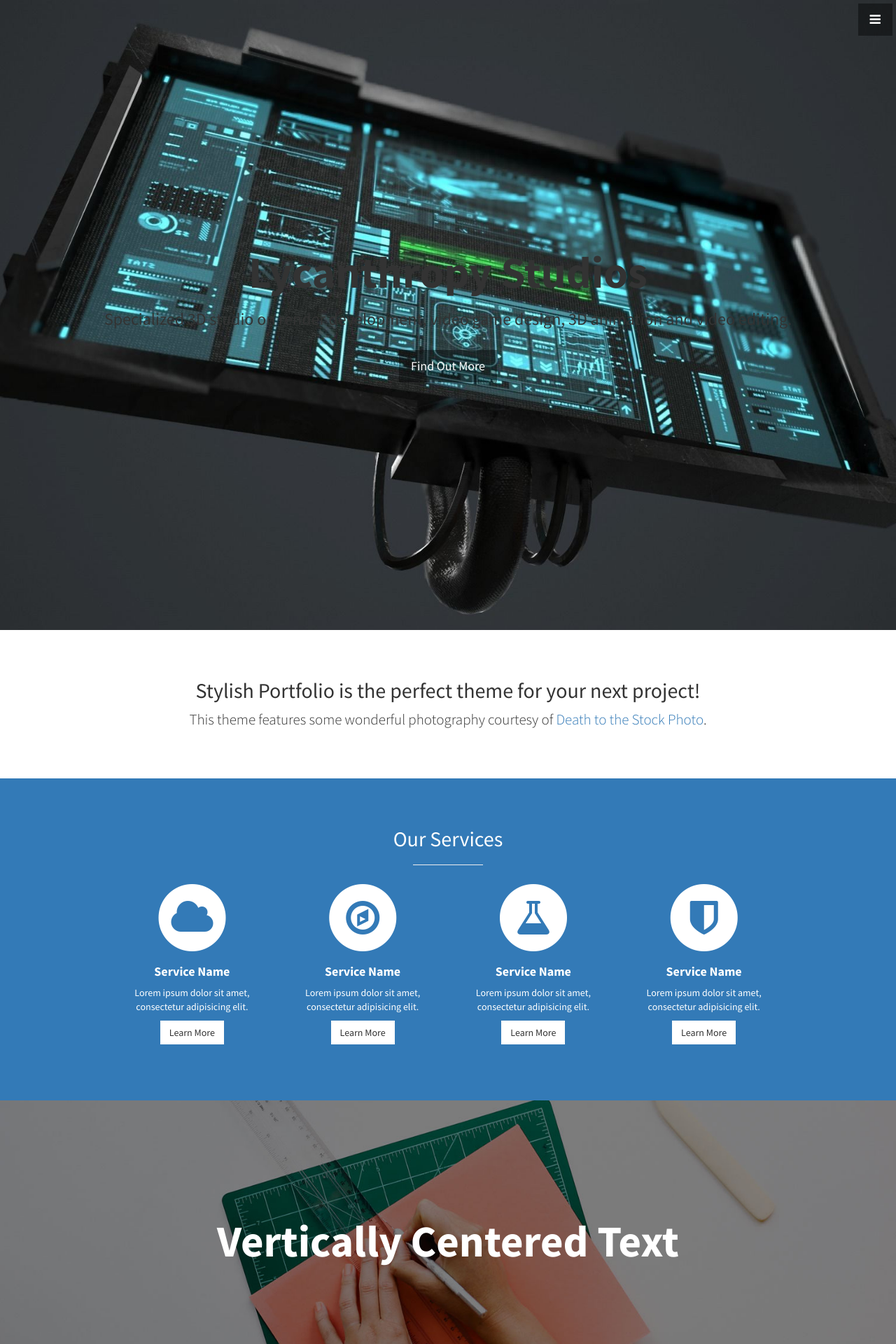
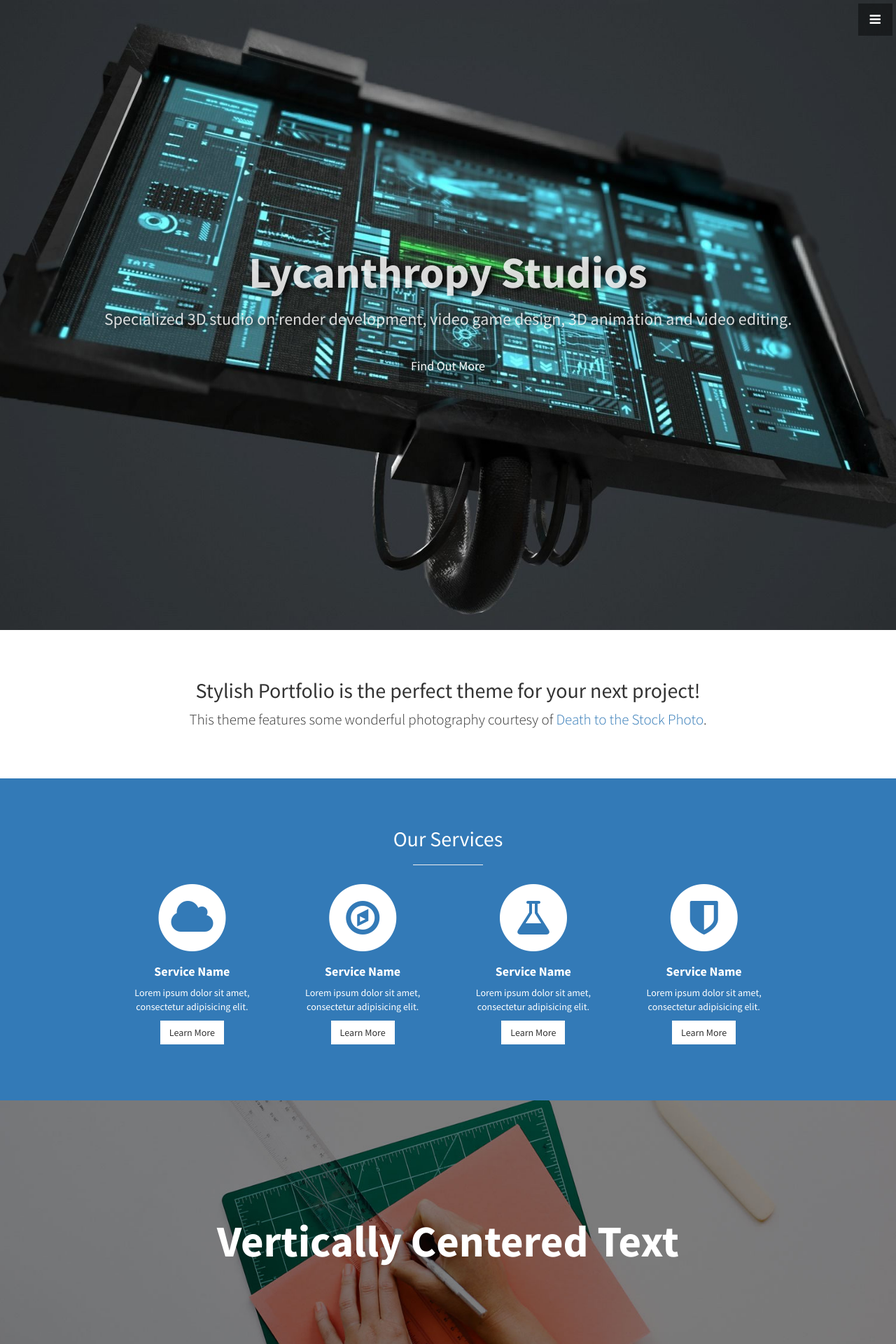
Before and after one commit to lycanthropystudios/index, a Jekyll site: the page built from index.html, in a window 1280 px wide. Shown: the top 1920 px of the page at 70% size. Built offline with Jekyll 4.4.1, drawn with Linux system fonts in a browser that asks for light colours.

Commit message:
Update header.html

```diff
--- a/_includes/header.html
+++ b/_includes/header.html
@@ -1,7 +1,7 @@
 <header id="top" class="header">
   <div class="text-vertical-center">
-    <h1>Lycanthropy Studios</h1>
-    <h3>Specialized 3D studio on render development, video game design, 3D animation and video editing.</h3>
+    <h1 style="text-shadow: 6px 2px 9px #000000db;color: #fffefed6;">Lycanthropy Studios</h1>
+    <h3 style="text-shadow: 6px 2px 9px #000000db;color: #fffefed6;">Specialized 3D studio on render development, video game design, 3D animation and video editing.</h3>
     <br>
     <a href="#about" class="btn btn-dark btn-lg">Find Out More</a>
   </div>
```
